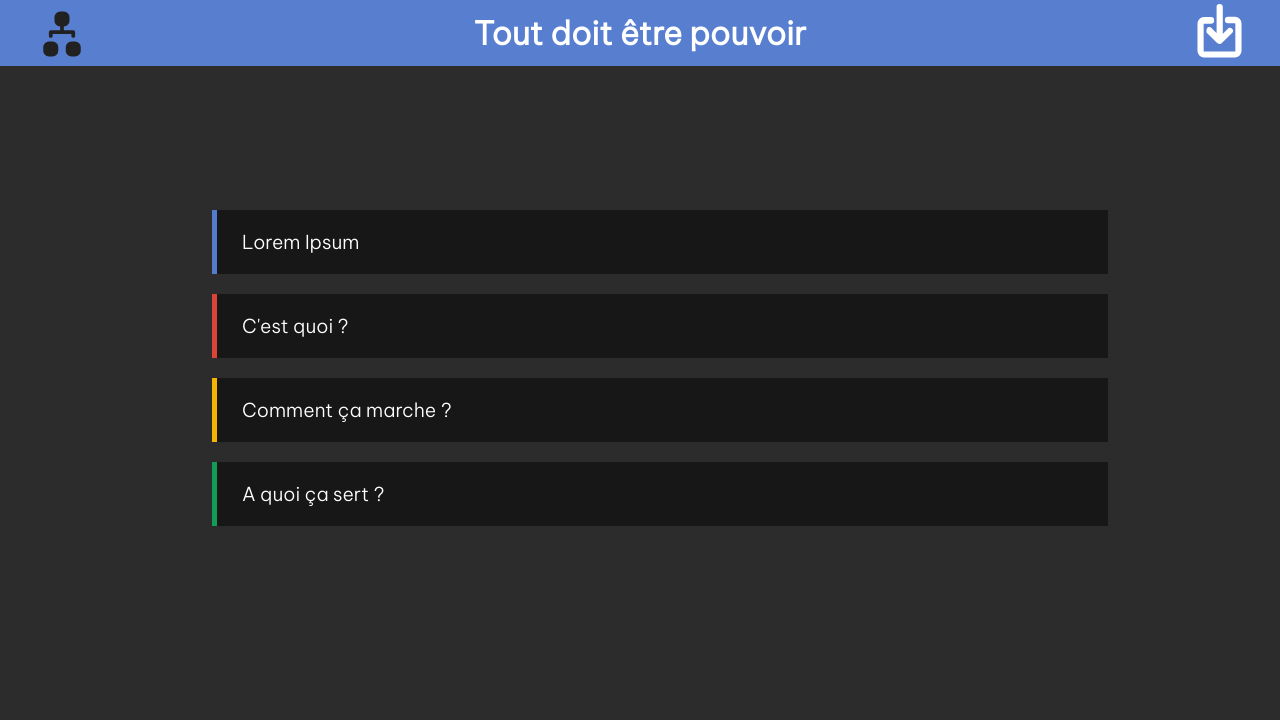
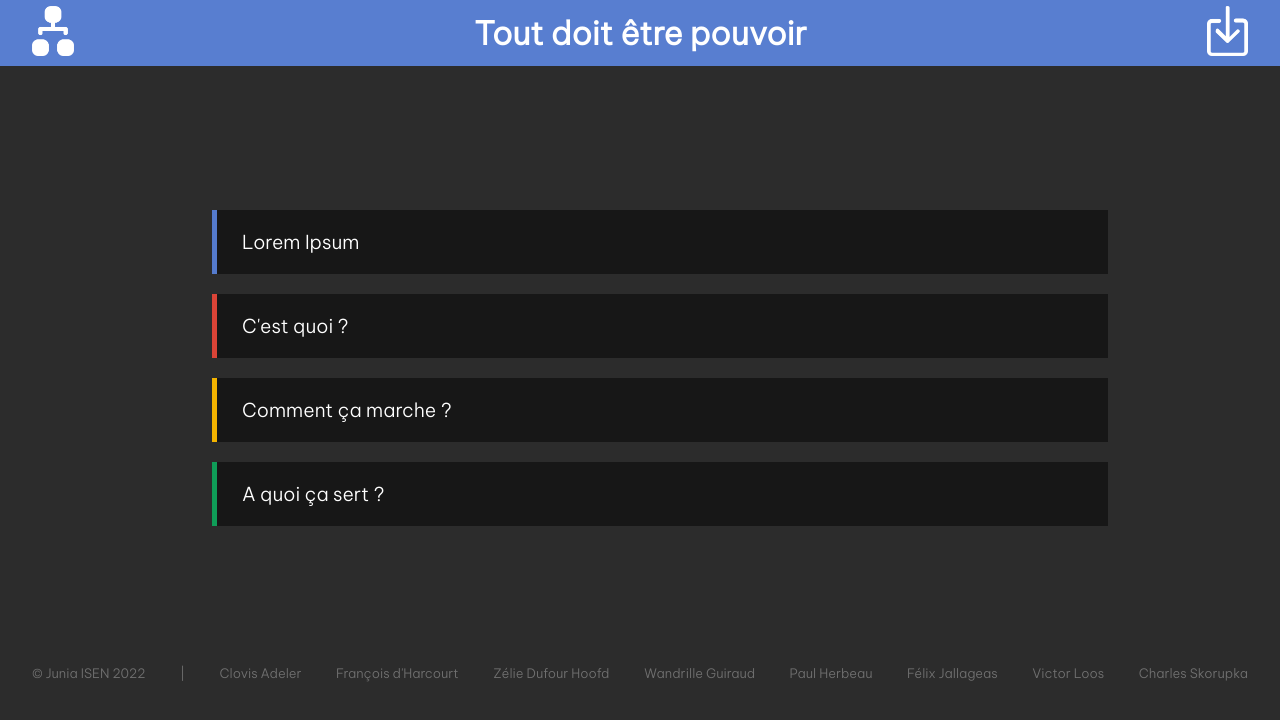
Before and after one commit to Victor-Loos/MmToHtml, a plain HTML site: page annex/pages/accueil.html in a window 1280 px wide. Drawn offline with Linux system fonts and the light colour scheme; files whose address does not match are found by name.

Commit message:
apparence

```diff
--- a/annex/pages/accueil.html
+++ b/annex/pages/accueil.html
@@ -18,18 +18,16 @@
     <header role="header" id="test">
         <div class="inner">
             <div class="m-left">
-                <a href="../../index.html">
-                    <object data="../pic/icon.svg" height="60px"></object>
-                </a>
+                <a href="../../index.html"><object data="../pic/icon.png" height="50px"></object></a>
             </div>
             <div class="m-center">
-                <a href="#">
+                <a class="blanc" href="../../index.html">
                     <h1 class="Note-Title">Tout doit être pouvoir</h1>
                 </a>
             </div>
             <div class="upload">
                 <a href="../../index.html">
-                    <object data="../pic/upload.svg" height="60px"></object>
+                    <object data="../pic/upload.png" height="50px"></object>
                 </a>
             </div>
         </div>
@@ -73,14 +71,44 @@
 
 
 
+    <footer class="footer">
 
-    <div id="impressionnant" class="panneau" hidden>
-        <h1>Merci !</h1>
-        <p>Merci <strong>vraiment</strong> beaucoup d'avoir accepté d'être impressionnant aujourd'hui ! Maintenant, sortez et faites des choses impressionnantes d'une façon impressionnante pour rendre le monde plus impressionnant !</p>
-    </div>
+        <div class="center">
+
+            <a class="linkedin" href="https://www.isen-lille.fr/ecole-ingenieur-numerique/equipe/">
+                <p>© Junia ISEN 2022</p>
+            </a>
+            <p>|</p>
+            <a class="linkedin" href="https://www.linkedin.com/in/clovis-adeler-1a116b198/">
+                <p>Clovis Adeler</p>
+            </a>
+            <a class="linkedin" href="https://www.linkedin.com/in/françois-d-harcourt-75477a196/">
+                <p>François d'Harcourt</p>
+            </a>
+            <a class="linkedin" href="https://www.linkedin.com/in/zélie-dufour-hoofd-b6a17a196/">
+                <p>Zélie Dufour Hoofd</p>
+            </a>
+            <a class="linkedin" href="https://www.linkedin.com/in/wandrille-guiraud-041780196/">
+                <p>Wandrille Guiraud</p>
+            </a>
+            <a class="linkedin" href="https://www.linkedin.com/in/paul-herbeau-a66420116/">
+                <p>Paul Herbeau</p>
+            </a>
+            <a class="linkedin" href="https://www.linkedin.com/in/felix-jallageas-50b921194/">
+                <p>Félix Jallageas</p>
+            </a>
+            <a class="linkedin" href="">
+                <p>Victor Loos</p>
+            </a>
+            <a class="linkedin" href="https://www.linkedin.com/in/charles-skorupka-47a169198/">
+                <p>Charles Skorupka</p>
+            </a>
+
+        </div>
+    </footer>
+
 
     <script type="text/javascript" src="script.js"></script>
-
 
 </body>
 
--- a/annex/styles/style.css
+++ b/annex/styles/style.css
@@ -32,18 +32,21 @@ header {
 }
 
 .m-left {
-    margin-top: 4px;
+    margin-top: 6px;
 }
 
 .upload {
-    color: #fff;
-    fill: #fff;
-    margin-top: 2px;
+    margin-top: 6px;
 }
 
 .Note-Title {
     margin: 0;
     padding: 0;
+}
+
+.blanc {
+    text-decoration: none;
+    color: white;
 }
 
 
@@ -119,11 +122,6 @@ li:hover {
     transform: translateX(20px);
 }
 
-a {
-    text-decoration: none;
-    color: white;
-}
-
 .Titre {
     display: flex;
     justify-content: center;
@@ -145,3 +143,21 @@ ul li ul {
     margin: 0;
     padding: 0;
 }
+
+.center {
+    text-decoration: none;
+    justify-content: space-between;
+    color: #707070;
+    width: 95%;
+    display: flex;
+    bottom: 0;
+    position: relative;
+    margin: auto;
+    padding-top: 100px;
+    font-size: small;
+}
+
+.linkedin {
+    text-decoration: none;
+    color: #707070;
+}
```
Also changed, not shown: annex/pic/icon.png (added), annex/pic/icon.svg (deleted), annex/pic/upload.png (added), annex/pic/upload.svg (deleted).
